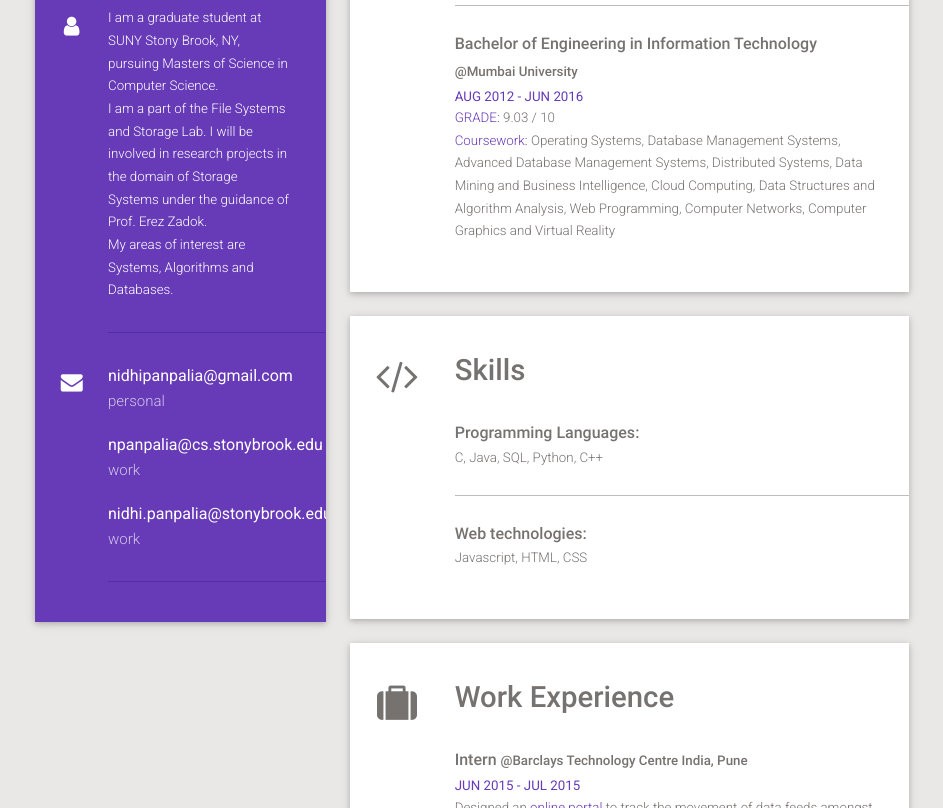
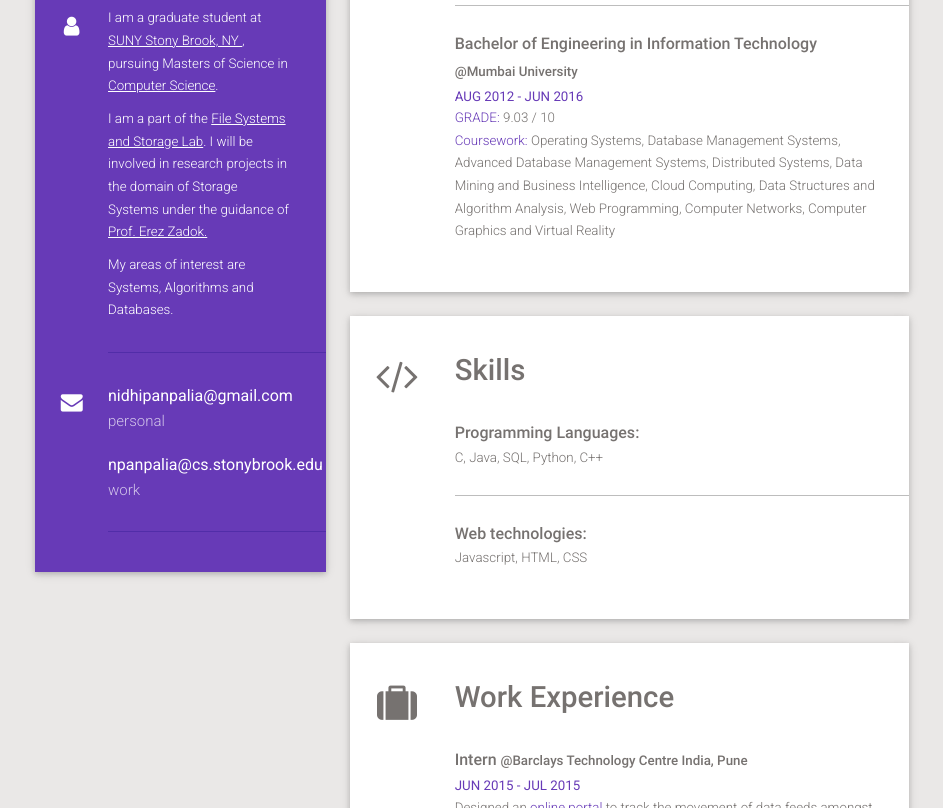
Before and after one commit to darshan1810/Nidhi-homepage, a plain HTML site: page index.html in a window 1280 px wide. Shown: the part 292-1100 px from the top of the page, without its empty margins (168-1111 px from the left). Drawn offline with Linux system fonts and the light colour scheme; some packages are replaced by stand-ins of ours.

Commit message:
Added links to about me section

```diff
--- a/assets/css/style.css
+++ b/assets/css/style.css
@@ -211,6 +211,12 @@ body {
 }
 .sidebar .section-item-details p {
   margin: 0px;
+}
+.sidebar .about-me a {
+  text-decoration: underline;
+}
+.sidebar .about-me p {
+    margin-bottom: 10px;
 }
 .sidebar .info {
   border-bottom: 1px solid #4783c2;
--- a/index.html
+++ b/index.html
@@ -5,6 +5,7 @@
 <html class="no-js ie8 oldie" lang="en-US"> <![endif]-->
 <!--[if gt IE 8]><!-->
 <html lang="en">
+
 <head>
     <meta charset="utf-8">
 
@@ -13,8 +14,7 @@
 
     <!-- META TAG -->
     <meta name="viewport" content="width=device-width, initial-scale=1.0">
-    <meta name="description"
-          content="CV, Portfolio, Resume | Nidhi Panpalia | Graduate Student | Stony Brook University">
+    <meta name="description" content="CV, Portfolio, Resume | Nidhi Panpalia | Graduate Student | Stony Brook University">
     <meta name="author" content="Darshan Godhia, Md. Siful Islam, Desiver Web">
 
     <!-- FAVICON -->
@@ -36,8 +36,7 @@
 
 
     <!-- FONTS -->
-    <link href='//fonts.googleapis.com/css?family=Roboto:400,100,300,700,400italic,700italic' rel='stylesheet'
-          type='text/css'>
+    <link href='//fonts.googleapis.com/css?family=Roboto:400,100,300,700,400italic,700italic' rel='stylesheet' type='text/css'>
 
 
     <!--FONTAWESOME CSS-->
@@ -71,6 +70,7 @@
     <![endif]-->
 
 </head>
+
 <body>
     <!-- Start Container-->
     <div class="container">
@@ -114,23 +114,28 @@
                                NAME AND TAGLINE
                     ==========================================-->
                         <div class="title col s12 m12 l9 right  wow fadeIn" data-wow-delay="0.1s">
-                        <h2>Nidhi Panpalia</h2> <!-- title name -->
-                        <span>Graduate Student | Stony Brook University</span>  <!-- tagline -->
+                            <h2>Nidhi Panpalia</h2>
+                            <!-- title name -->
+                            <span>Graduate Student | Stony Brook University</span>
+                            <!-- tagline -->
                         </div>
                     </div>
                     <!-- sidebar info -->
                     <div class="col l12 m12 s12 sort-info sidebar-item">
                         <div class="row">
-                        <div class="col m12 s12 l3 icon"> <!-- icon -->
+                            <div class="col m12 s12 l3 icon">
+                                <!-- icon -->
                                 <i class="fa fa-user"></i>
                             </div>
-                        <div class="col m12 s12 l9 info wow fadeIn a1" data-wow-delay="0.1s"> <!-- text -->
-                            <div class="section-item-details">
-                                <p>I am a graduate student at SUNY Stony Brook, NY, pursuing Masters of Science in
-                                    Computer Science. </p>
-                                <p>I am a part of the File Systems and Storage Lab. I will be involved in research
-                                    projects in the domain of Storage Systems under the guidance of Prof. Erez
-                                    Zadok.</p>
+                            <div class="col m12 s12 l9 info wow fadeIn a1" data-wow-delay="0.1s">
+                                <!-- text -->
+                                <div class="section-item-details about-me">
+                                    <p>I am a graduate student at <a href="http://www.stonybrook.edu/" target="_blank">SUNY Stony Brook, NY </a>, pursuing Masters of Science in
+                                        <a href="https://www.cs.stonybrook.edu/" target="_blank"> Computer Science</a>. </p>
+                                    <p>I am a part of the <a href="http://www.fsl.cs.stonybrook.edu/" target="_blank">File Systems and Storage Lab</a>.
+                                        I will be involved in research projects in the domain of Storage Systems under the guidance of
+                                        <a href="http://www3.cs.stonybrook.edu/~ezk/" target="_blank">Prof. Erez Zadok.</a>
+                                    </p>
                                     <p>My areas of interest are Systems, Algorithms and Databases.</p>
                                 </div>
                             </div>
@@ -140,14 +145,16 @@
                     <div class="col l12 m12 s12  email sidebar-item ">
                         <div class="row">
                             <div class="col m12 s12 l3 icon">
-                            <i class="fa fa-envelope"></i> <!-- icon -->
+                                <i class="fa fa-envelope"></i>
+                                <!-- icon -->
                             </div>
                             <div class="col m12 s12 l9 info wow fadeIn a3" data-wow-delay="0.3s">
                                 <div class="section-item-details">
                                     <div class="personal">
                                         <h4>
                                             <a href="mailto:nidhipanpalia+website@gmail.com">nidhipanpalia@gmail.com</a>
-                                    </h4> <!-- Email -->
+                                        </h4>
+                                        <!-- Email -->
                                         <span>personal</span>
                                     </div>
                                     <div class="personal">
@@ -156,18 +163,14 @@
                                         </h4>
                                         <span>work</span> <br>
                                     </div>
-                                <div class="personal">
-                                    <h4>
-                                        <a href="mailto:nidhi.panpalia+website@stonybrook.edu">nidhi.panpalia@stonybrook.edu</a>
-                                    </h4>
-                                    <span>work</span> <br>
                                 </div>
                             </div>
                         </div>
                     </div>
                 </div>
-            </div>   <!-- end row -->
-        </aside><!-- end sidebar -->
+                <!-- end row -->
+            </aside>
+            <!-- end sidebar -->
 
 
             <section class="col s12 m12 l8 section">
@@ -187,9 +190,7 @@
                             <span>AUG 2016 - DEC 2017 </span>
                             <p>
                                 <span>GPA: </span> 3.83 / 4.0 <br/>
-                            <span>Coursework:</span>
-                            Operating Systems, Analysis of Algorithms, Artificial Intelligence, Theory of Database
-                            Systems
+                                <span>Coursework:</span> Operating Systems, Analysis of Algorithms, Artificial Intelligence, Theory of Database Systems
                             </p>
                         </div>
                         <div class="custom-content-wrapper wow fadeIn a3" data-wow-delay="0.3s">
@@ -197,12 +198,8 @@
                             <span>AUG 2012 - JUN 2016 </span>
                             <p>
                                 <span>GRADE: </span> 9.03 / 10 <br/>
-                            <span>Coursework:</span>
-                            Operating Systems, Database Management Systems, Advanced Database Management Systems,
-                            Distributed Systems,
-                            Data Mining and Business Intelligence, Cloud Computing, Data Structures and Algorithm
-                            Analysis, Web
-                            Programming, Computer Networks, Computer Graphics and Virtual Reality
+                                <span>Coursework:</span> Operating Systems, Database Management Systems, Advanced Database Management Systems, Distributed Systems, Data Mining and Business Intelligence, Cloud Computing, Data Structures and Algorithm Analysis,
+                                Web Programming, Computer Networks, Computer Graphics and Virtual Reality
                             </p>
                         </div>
                     </div>
@@ -249,21 +246,17 @@
                             <h3>Intern <span>@Barclays Technology Centre India, Pune</span></h3>
                             <span>JUN 2015 - JUL 2015 </span>
                             <p>
-                            Designed an <span>online portal</span> to track the movement of data feeds amongst
-                            various applications at Barclays.<br/>
-                            Built a <span>dependency graph</span> by qeurying applications, keeping track of
-                            approximate processing delay for each feed.<br/>
-                            <span>Technologies used: </span> Eclipse (BIRT), Oracle Database, Shell scripting.<br/>
-                            This portal helped the department to contact appropriate team directly in case of
-                            delays.<br/>
+                                Designed an <span>online portal</span> to track the movement of data feeds amongst various applications at Barclays.<br/> Built a <span>dependency graph</span> by qeurying applications, keeping track of approximate processing
+                                delay for each feed.<br/>
+                                <span>Technologies used: </span> Eclipse (BIRT), Oracle Database, Shell scripting.<br/> This portal helped the department to contact appropriate team directly in case of delays.
+                                <br/>
                             </p>
                         </div>
                         <div class="custom-content-wrapper wow fadeIn a3" data-wow-delay="0.3s">
                             <h3>Teaching Assistant <span>@Sardar Patel Institute of Technology</span></h3>
                             <span>AUG 2015 - NOV 2015 </span>
                             <p>Conducted classes and practical sessions for the courses
-                            <br/> <span>Database Management Systems (SEIT305)</span>, having 75 second year students
-                            and
+                                <br/> <span>Database Management Systems (SEIT305)</span>, having 75 second year students and
                                 <br/> <span>Operating Systems (TEIT502)</span>, having 77 third year students.</p>
                         </div>
                     </div>
@@ -284,18 +277,15 @@
                             <h3>Distributed Computing on Mobile Devices <span>@2016</span></h3>
                             <!--<span>JUN 2015 - JUL 2015 </span>-->
                             <p>
-                            Built an <span>android application</span> that reads profile of idle devices and divides
-                            the load accordingly of master device and uses <span>MapReduce algorithms</span>.<br/>
-                            A database was maintained to keep track of how data is chunked, distributed to slaves and
-                            progress statistics. <br/>
+                                Built an <span>android application</span> that reads profile of idle devices and divides the load accordingly of master device and uses <span>MapReduce algorithms</span>.<br/> A database was maintained to keep track of
+                                how data is chunked, distributed to slaves and progress statistics. <br/>
                                 <span>Java, Hadoop?</span>
                             </p>
                         </div>
                         <div class="custom-content-wrapper wow fadeIn a3" data-wow-delay="0.3s">
                             <h3>Per process vectors <span>@2016</span></h3>
                             <!--<span>AUG 2015 - NOV 2015 </span>-->
-                        <p>Intercepted system call in <span>Linux kernel (C programming)</span> to allow users to define
-                            vectors which are combination of one or more custom system calls.
+                            <p>Intercepted system call in <span>Linux kernel (C programming)</span> to allow users to define vectors which are combination of one or more custom system calls.
                                 <br/> These vectors can be enabled/disabled per process.
                                 <br/> <span>C, Kernel Programming</span>
                             </p>
@@ -304,8 +294,7 @@
                         <div class="custom-content-wrapper wow fadeIn a3" data-wow-delay="0.3s">
                             <h3>Traceable Stackable File System <span>@2016</span></h3>
                             <!--<span>AUG 2015 - NOV 2015 </span>-->
-                        <p>Modified a stackable Linux File System using <span>Linux kernel programming</span>
-                            to enable tracing it operations to logs and replay of those logs.
+                            <p>Modified a stackable Linux File System using <span>Linux kernel programming</span> to enable tracing it operations to logs and replay of those logs.
                                 <br/> <span>C, Kernel Programming</span>
                             </p>
                         </div>
@@ -313,8 +302,7 @@
                         <div class="custom-content-wrapper wow fadeIn a3" data-wow-delay="0.3s">
                             <h3>News Summarizer and Analyzer <span>@2016</span></h3>
                             <!--<span>AUG 2015 - NOV 2015 </span>-->
-                        <p>Summarizes news articles fetched from Google News for given user query
-                            and runs sentimental analysis on tweets which are mentioning these news articles.
+                            <p>Summarizes news articles fetched from Google News for given user query and runs sentimental analysis on tweets which are mentioning these news articles.
                                 <br/> Used <span>sentiment analysis, python, NLTK, sci-kit learn, tweepy</span>.
                             </p>
                         </div>
@@ -323,8 +311,7 @@
                             <h3>Emtron Website <span>@2014</span></h3>
                             <!--<span>AUG 2015 - NOV 2015 </span>-->
                             <p>Built the frontend of a <span>marketplace website</span> for a startup company
-                            <span>Emtron</span>
-                            to host innovative projects made by students or professional using
+                                <span>Emtron</span> to host innovative projects made by students or professional using
                                 <span>HTML, CSS, PHP.</span>
                             </p>
                         </div>
@@ -332,9 +319,7 @@
                         <div class="custom-content-wrapper wow fadeIn a3" data-wow-delay="0.3s">
                             <h3>DocFind <span>@2015</span></h3>
                             <!--<span>AUG 2015 - NOV 2015 </span>-->
-                        <p><span>Android application</span> to enable people to search for doctors based on their
-                            location and
-                            specializations for particular illnesses. Data was stored in <span>MySQL database</span>.
+                            <p><span>Android application</span> to enable people to search for doctors based on their location and specializations for particular illnesses. Data was stored in <span>MySQL database</span>.
                             </p>
                         </div>
 
@@ -348,9 +333,7 @@
                         <div class="custom-content-wrapper wow fadeIn a3" data-wow-delay="0.3s">
                             <h3>Loan Estimator <span>@2015</span></h3>
                             <!--<span>AUG 2015 - NOV 2015 </span>-->
-                        <p>An android application used in banks to provide loan estimates to clients. It used Data
-                            Mining algorithms to use previous data to provide the new estimates. It used SQLite
-                            Database.
+                            <p>An android application used in banks to provide loan estimates to clients. It used Data Mining algorithms to use previous data to provide the new estimates. It used SQLite Database.
                             </p>
                         </div>
 
@@ -382,10 +365,14 @@
                 </div>
 
 
-    </div><!-- end row -->
-    </section><!-- end section -->
-</div> <!-- end row -->
-</div>  <!-- end container -->
+        </div>
+        <!-- end row -->
+        </section>
+        <!-- end section -->
+    </div>
+    <!-- end row -->
+    </div>
+    <!-- end container -->
 
     <!--=====================
                JavaScript
@@ -399,9 +386,6 @@
     <!-- wow js-->
     <script src="assets/js/wow.min.js"></script>
 
-<!-- Map api -->
-<script src="//maps.googleapis.com/maps/api/js?v=3.exp"></script>
-
     <!-- Masonry js-->
     <script src="assets/js/masonry.pkgd.js"></script>
 
@@ -410,46 +394,6 @@
     <!-- Customized js -->
     <script src="assets/js/init.js"></script>
 
-<!-- =========================================================
-    STYLE SWITCHER | ONLY FOR DEMO NOT INCLUDED IN MAIN FILES
-===========================================================-->
+</body>
 
-<!-- Style switter js -->
-<!--<script src="assets/js/styleswitcher.js"></script>-->
-
-<!--<div class="cv-style-switch" id="switch-style">-->
-<!--<a id="toggle-switcher" class="switch-button icon_tools"> <i class="fa fa-cogs"></i></a>-->
-<!--<div class="switched-options">-->
-<!--<div class="config-title">-->
-<!--Colors :-->
-<!--</div>-->
-<!--<ul class="styles">-->
-<!--<li><a href="index.html#" onclick="setActiveStyleSheet('red'); return false;" title="Red">-->
-<!--<div class="red"></div>-->
-<!--</a></li>-->
-
-<!--<li><a href="index.html#" onclick="setActiveStyleSheet('purple'); return false;" title="purple">-->
-<!--<div class="purple"></div>-->
-<!--</a></li>-->
-
-<!--<li><a href="index.html#" onclick="setActiveStyleSheet('orange'); return false;" title="orange">-->
-<!--<div class="orange"></div>-->
-<!--</a></li>-->
-
-<!--<li><a href="index.html#" onclick="setActiveStyleSheet('green'); return false;" title="green">-->
-<!--<div class="green"></div>-->
-<!--</a></li>-->
-
-<!--<li><a href="index.html#" onclick="setActiveStyleSheet('lime'); return false;" title="lime">-->
-<!--<div class="lime"></div>-->
-<!--</a></li>-->
-
-<!--<li class="p">-->
-<!--( NOTE: Pre Defined Colors. You can change colors very easily )-->
-<!--</li>-->
-<!--</ul>-->
-<!--</div>-->
-<!--</div>-->
-
-</body>
 </html>
```
Lines whose indentation alone changed are shown as unchanged.
